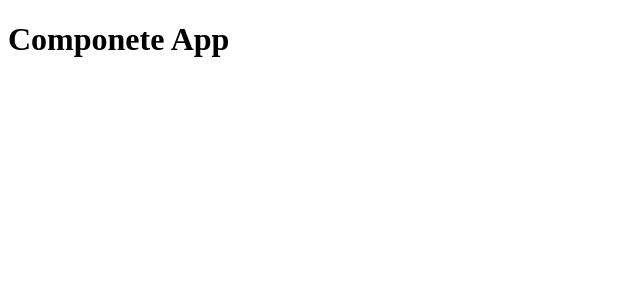
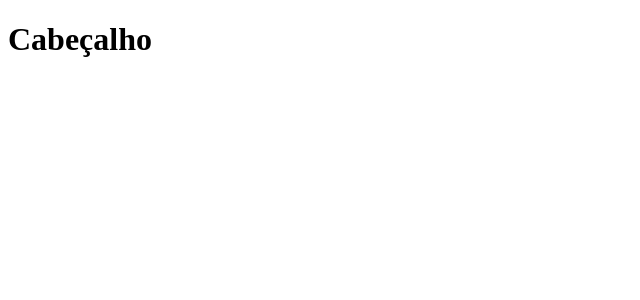
Before and after one commit to 1TDSPH-24/aula-07-2sem, a React (Vite) app in the folder aula07/: page / in a window 1280 px wide. Shown: the top 300 px of the page, without its empty margins (0-640 px from the left). Built offline with nearby package versions, Linux system fonts and the light colour scheme.

Commit message:
Modularizando Cabeçalho

```diff
--- a/aula07/src/App.tsx
+++ b/aula07/src/App.tsx
@@ -1,7 +1,9 @@
+import Cabecalho from "./components/Cabecalho/Cabecalho";
+
 export default function App() {
   return (
     <div>
-      <h1>Componete App</h1>
+      <Cabecalho />
     </div>
   );
 }
--- /dev/null
+++ b/aula07/src/components/Cabecalho/Cabecalho.tsx
@@ -0,0 +1,7 @@
+export default function Cabecalho() {
+    return (
+        <header>
+            <h1>Cabeçalho</h1>
+        </header>
+    );
+}
```
